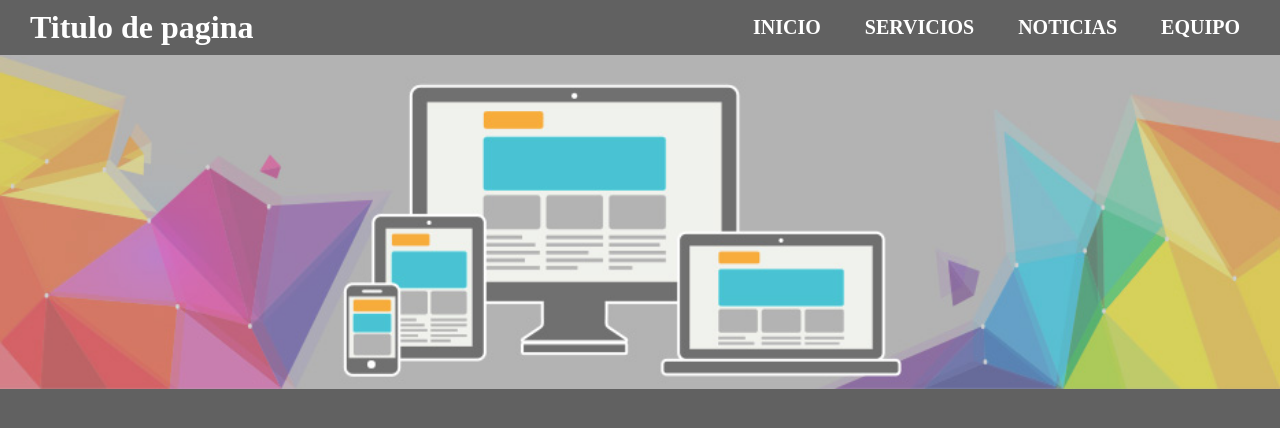
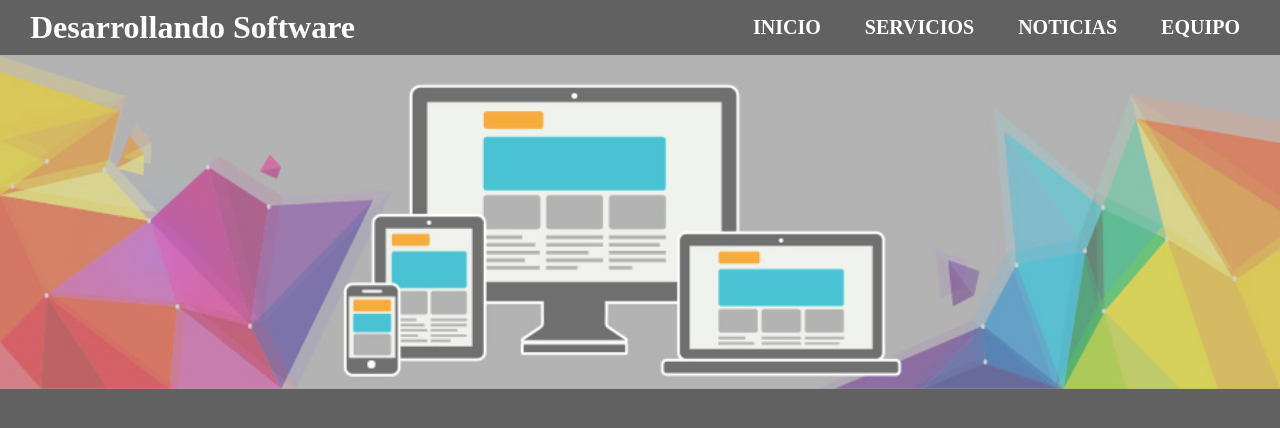
Before and after one commit to MisionTic2022-Grupo71/semana-1-71, a website: page src/index.html in a window 1280 px wide. Drawn offline with Linux system fonts and the light colour scheme.

Commit message:
corrigiendo titulo

```diff
--- a/src/index.html
+++ b/src/index.html
@@ -9,7 +9,7 @@
 <body>
     <header><!--Seccion de cabezera-->
         <div class = "menu-container">
-            <h1 class="titulo-cabecero">Titulo de pagina</h1>
+            <h1 class="titulo-cabecero">Desarrollando Software</h1>
             <nav>
                 <ul class="menu">
                     <li class="menu__item"><a class="menu__link" href="#titulo-cabecero">INICIO</a></li>
```
